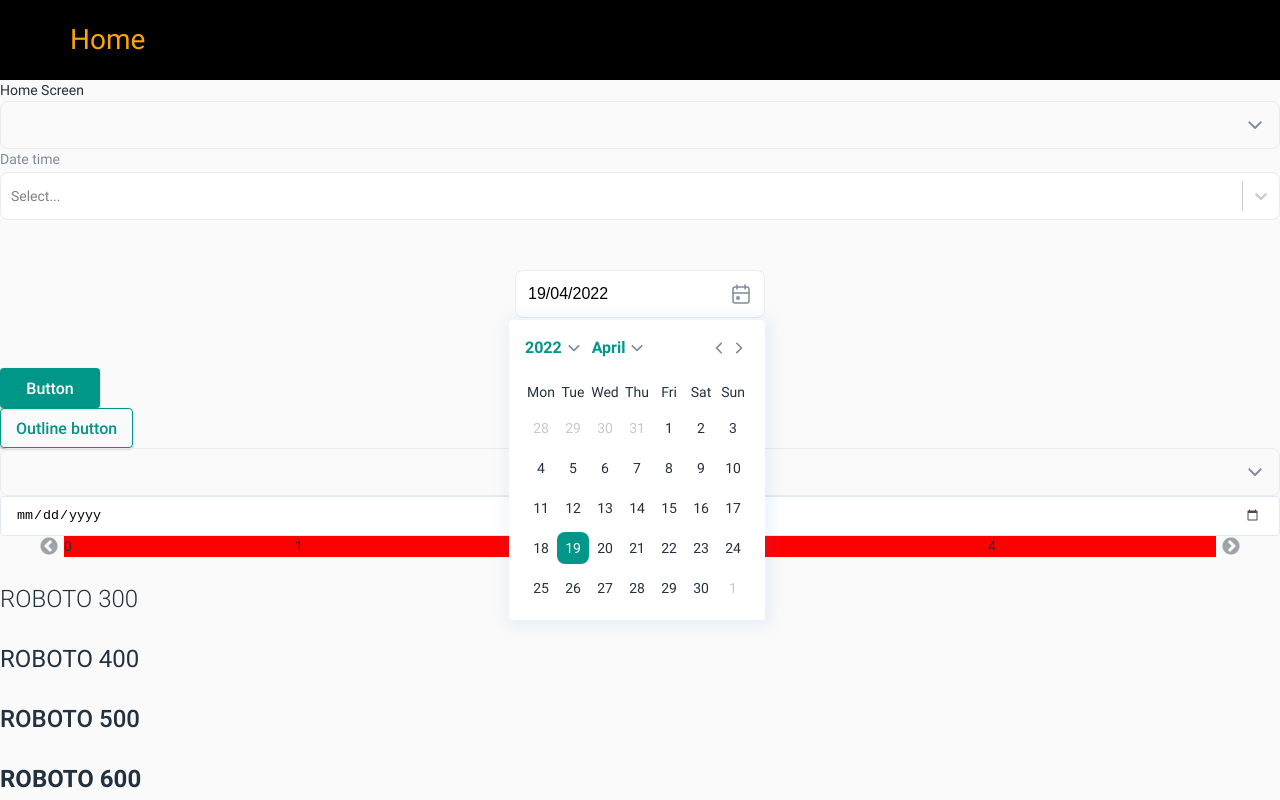
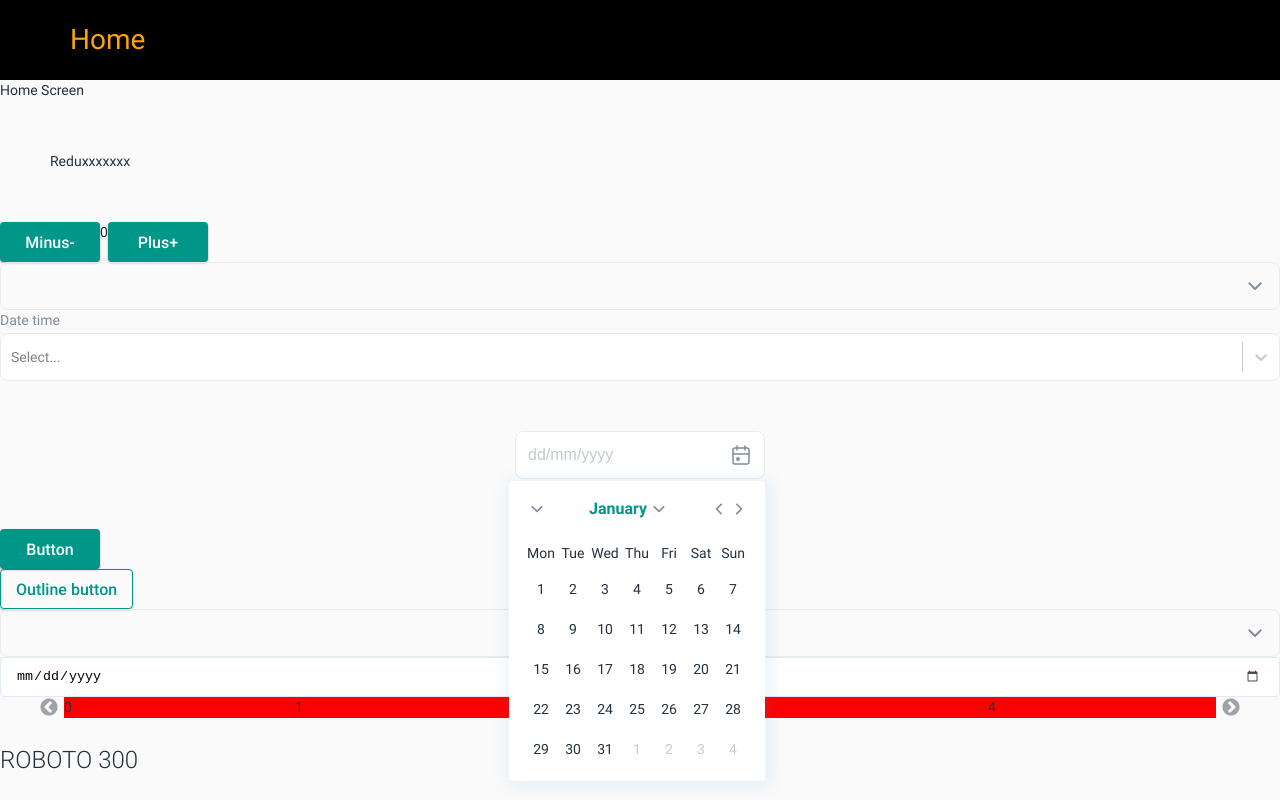
Before and after one commit to Nguyen-Dinh-Tung/app-template, a React (Create React App) app: page / in a window 1280 px wide. Built offline with nearby package versions, Linux system fonts and the light colour scheme.

Commit message:
update calendar

```diff
--- a/src/components/UI/date-picker/Calendar.tsx
+++ b/src/components/UI/date-picker/Calendar.tsx
@@ -72,7 +72,6 @@ export const Calendar = ({ day, month, year, onChange, close }: any) => {
 
   const popupRef = useRef(null);
   useClickOutSide(popupRef, () => {
-    console.log("click outsideeeeee");
     close();
   });
 
@@ -130,13 +129,14 @@ export const Calendar = ({ day, month, year, onChange, close }: any) => {
         ))}
       </div>
       <div className="calendar-content">
-        {dayInMonth.map((d: any, ind: number) => (
+        {dayInMonth.map((d: any, ind: number) => {
+          const isSelectedDay =
+            d.day == day && d.month == month && d.year == year;
+          return (
             <div
               className={
                 "day-item" +
-              (day == d.day && d.month == month && d.year == year
-                ? " selected"
-                : "") +
+                (isSelectedDay ? " selected" : "") +
                 (selectedMonth != d.month ? " other-month" : "")
               }
               key={ind}
@@ -149,7 +149,8 @@ export const Calendar = ({ day, month, year, onChange, close }: any) => {
             >
               {d.day}
             </div>
-        ))}
+          );
+        })}
       </div>
     </Styles>
   );
@@ -170,6 +171,10 @@ const Styles = styled.div`
   .calendar-top {
     display: flex;
     padding-bottom: 16px;
+
+    .calendar-year {
+      min-width: 56px;
+    }
 
     .top-right {
       display: flex;
--- a/src/components/UI/date-picker/index.tsx
+++ b/src/components/UI/date-picker/index.tsx
@@ -1,25 +1,48 @@
-import React, { useState } from "react";
+import React, { useEffect, useState } from "react";
 import styled from "styled-components";
 import { ReactComponent as CalendarIcon } from "assets/svg/calendar.svg";
 import { Calendar } from "./Calendar";
+import moment from "moment";
 
 const configDay = (day: number) => (day > 9 ? day : "0" + day);
+const formatStr = "DD/MM/YYYY";
 
 export const DatePicker = ({ value, onChange }: any) => {
-  const date = value ? new Date(value) : new Date();
-  const selectedDate = date.getDate();
-  const month = date.getMonth();
-  const year = date.getFullYear();
+  const [selectedDate, setSelectedDate] = useState(0);
+  const [month, setMonth] = useState(0);
+  const [year, setYear] = useState(0);
+  const [inputValue, setInputValue] = useState("");
 
   const [isOpen, setOpen] = useState(true);
+  useEffect(() => {
+    if (value) {
+      const date = new Date(value);
+      const selectedDate = date.getDate();
+      const month = date.getMonth();
+      const year = date.getFullYear();
+      setSelectedDate(selectedDate);
+      setMonth(month);
+      setYear(year);
+      const temp = `${configDay(selectedDate)}/${configDay(month + 1)}/${year}`;
+      setInputValue(temp);
+    } else setInputValue("");
+  }, [value]);
   return (
     <Styles>
       <input
-        value={`${configDay(selectedDate)}/${configDay(month + 1)}/${year}`}
-        placeholder="dd/mm/yyyy"
-        readOnly
+        value={inputValue}
+        placeholder={formatStr.toLowerCase()}
         onClick={(e: any) => {
           setOpen(!isOpen);
+        }}
+        onChange={(e: any) => {
+          setInputValue(e.target.value);
+        }}
+        onBlur={(e: any) => {
+          const temp = moment(e.target.value, formatStr);
+          if (temp.isValid()) {
+            setInputValue(temp.format(formatStr));
+          } else setInputValue("");
         }}
       />
       <CalendarIcon
--- a/src/screens/home/Counter.tsx
+++ b/src/screens/home/Counter.tsx
@@ -1,6 +1,6 @@
 import { Button } from "components/UI/Button";
 import React from "react";
-import { decrement, increment } from "store/redux/counter";
+import { incrementByAmount } from "store/redux/counter";
 import styled from "styled-components";
 import { useDispatch, useSelector } from "react-redux";
 
@@ -13,7 +13,7 @@ export const CounterSection = () => {
       <div style={{ display: "flex" }}>
         <Button
           onClick={() => {
-            dispatch(decrement());
+            dispatch(incrementByAmount(-1));
           }}
         >
           Minus-
@@ -21,7 +21,7 @@ export const CounterSection = () => {
         <div>{count}</div>
         <Button
           onClick={() => {
-            dispatch(increment());
+            dispatch(incrementByAmount(1));
           }}
         >
           Plus+
--- a/src/screens/home/index.tsx
+++ b/src/screens/home/index.tsx
@@ -10,11 +10,11 @@ import styled from "styled-components";
 import { CounterSection } from "./Counter";
 
 const HomeScreen = () => {
-  const [date, setDate] = useState<any>(new Date());
+  const [date, setDate] = useState<any>("");
   return (
     <Styles>
       Home Screen
-      {/* <CounterSection /> */}
+      <CounterSection />
       <Select type="time" />
       <ReactSelect label="Date time" type="time" isMulti isSearchable />
       <DatePicker value={date} onChange={(date: string) => setDate(date)} />
--- a/src/store/redux/counter.ts
+++ b/src/store/redux/counter.ts
@@ -8,12 +8,6 @@ export const counterReducer = createSlice({
   name: "counter",
   initialState: defaultValue,
   reducers: {
-    increment: (state) => {
-      state.value += 1;
-    },
-    decrement: (state) => {
-      state.value -= 1;
-    },
     incrementByAmount: (state, action) => {
       state.value += action.payload;
     },
@@ -21,7 +15,6 @@ export const counterReducer = createSlice({
 });
 
 // // Action creators are generated for each case reducer function
-export const { increment, decrement, incrementByAmount } =
-  counterReducer.actions;
+export const { incrementByAmount } = counterReducer.actions;
 
 export default counterReducer.reducer;
```
Also changed, not shown: package.json (+6 -3 lines), src/components/UI/modal/index.tsx (+7 -0 lines), 1 other file (tests, documents, lock files or other folders). Lines whose indentation alone changed are shown as unchanged.
